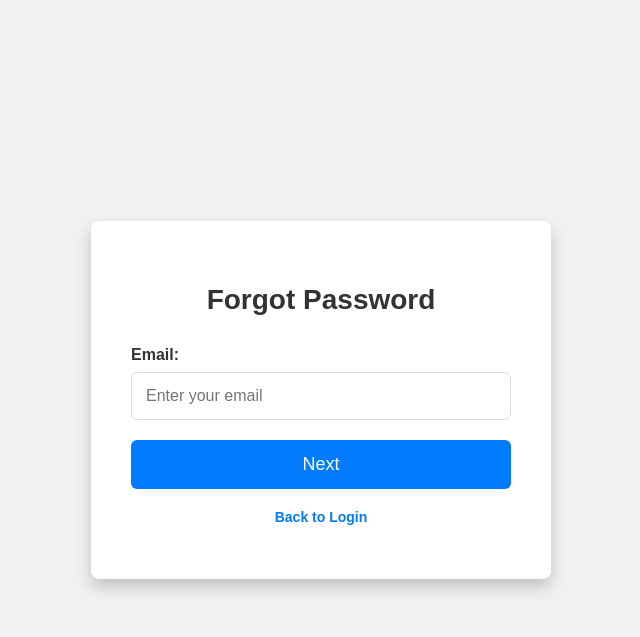
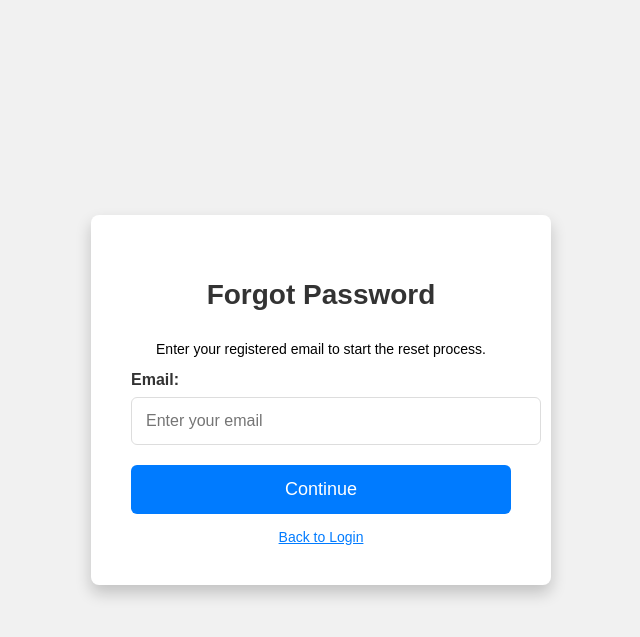
Before and after one commit to jcangeles6/Real-time-Supply-Production-Tracker-, a PHP site: page /forgot_password.php in a window 1280 px wide. Shown: the top 637 px of the page, without its empty margins (319-959 px from the left). Run offline with PHP 8.4, Linux system fonts and the light colour scheme.

Commit message:
86% Security & Authentication

```diff
--- a/admin_dashboard.php
+++ b/admin_dashboard.php
@@ -1,6 +1,5 @@
 <?php
-session_start();
-include 'db.php';
+include 'backend/init.php';
 
 // Redirect if not logged in or not admin
 if (!isset($_SESSION['user_id']) || $_SESSION['is_admin'] != 1) {
--- a/admin_logout.php
+++ b/admin_logout.php
@@ -1,5 +1,6 @@
 <?php
-session_start();
+include 'backend/init.php';
+
 session_unset();
 session_destroy();
 header("Location: login.php");
--- a/admin_reset_user.php
+++ b/admin_reset_user.php
@@ -1,6 +1,5 @@
 <?php
-include 'db.php';
-session_start();
+include 'backend/init.php';
 
 // Restrict access to admin
 if (!isset($_SESSION['username']) || $_SESSION['username'] !== 'admin') {
--- /dev/null
+++ b/backend/init.php
@@ -0,0 +1,25 @@
+<?php
+ini_set('session.cookie_httponly', 1);
+ini_set('session.use_strict_mode', 1);
+// ini_set('session.cookie_secure', 1); // Uncomment if using HTTPS AND FOR DEPLOYING
+
+session_start();
+include 'db.php';
+
+// Pages that do NOT require login
+$no_redirect_pages = ['login.php','register.php','forgot_password.php','reset_password.php'];
+
+if (!isset($_SESSION['user_id']) && !in_array(basename($_SERVER['PHP_SELF']), $no_redirect_pages)) {
+    header("Location: login.php");
+    exit();
+}
+function redirect_if_logged_in() {
+    if (isset($_SESSION['user_id'])) {
+        header("Location: home.php");
+        exit();
+    }
+}
+
+// Prevent caching
+header("Cache-Control: no-store, no-cache, must-revalidate");
+header("Pragma: no-cache");
--- a/forgot_password.php
+++ b/forgot_password.php
@@ -1,14 +1,15 @@
 <?php
-include 'db.php';
-session_start();
-ini_set('display_errors', 1);
-error_reporting(E_ALL);
+include 'backend/init.php'; // includes db.php, session_start(), security settings
+redirect_if_logged_in(); // send logged-in users to home.php
 
-$step = 1; // Step 1: email -> 2: question -> 3: reset password
+$step = 1; // Step 1: email -> 2: question -> 3: reset password -> 4: confirmation
 $message = "";
 
+// Handle form submissions
+if ($_SERVER['REQUEST_METHOD'] === 'POST' && isset($_POST['step'])) {
+    switch ($_POST['step']) {
+        case 1:
             // Step 1: Verify email
-if ($_SERVER['REQUEST_METHOD'] === 'POST' && isset($_POST['step']) && $_POST['step'] == 1) {
             $email = $_POST['email'];
             $stmt = $conn->prepare("SELECT id, security_question, security_answer FROM users WHERE email = ?");
             $stmt->bind_param("s", $email);
@@ -17,41 +18,64 @@ if ($_SERVER['REQUEST_METHOD'] === 'POST' && isset($_POST['step']) && $_POST['st
             $stmt->bind_result($user_id, $security_question, $hashed_answer);
 
             if ($stmt->fetch()) {
-        $_SESSION['user_id'] = $user_id;
+                // Store in temporary session variables for forgot password
+                $_SESSION['fp_user_id'] = $user_id;
                 $_SESSION['security_question'] = $security_question;
                 $_SESSION['security_answer'] = $hashed_answer;
-        $_SESSION['email'] = $email;
+                $_SESSION['fp_email'] = $email;
                 $step = 2;
             } else {
-        $message = "❌ Email not found.";
+                $message = "❌ Email not found. Please verify and try again.";
+            }
+            break;
+
+        case 2:
+            // Step 2: Verify security answer
+            $answer = $_POST['answer'];
+            if (password_verify($answer, $_SESSION['security_answer'])) {
+                $step = 3;
+            } else {
+                $message = "❌ Security answer is incorrect. Please try again.";
+                $step = 2; // Stay on step 2
+            }
+            break;
+
+        case 3:
+            case 3:
+    // Step 3: Reset password
+    $new_password = $_POST['new_password'];
+
+    // Password strength regex
+    $pattern = "/^(?=.*[a-z])(?=.*[A-Z])(?=.*\d)(?=.*[\W_]).{8,}$/";
+
+    if (!preg_match($pattern, $new_password)) {
+        $message = "❌ Password must be at least 8 characters, include uppercase, lowercase, number, and special character.";
+        $step = 3; // stay on Step 3
+    } else {
+        $hashed_password = password_hash($new_password, PASSWORD_DEFAULT);
+
+        if (isset($_SESSION['fp_user_id'])) {
+            $update_stmt = $conn->prepare("UPDATE users SET password = ? WHERE id = ?");
+            $update_stmt->bind_param("si", $hashed_password, $_SESSION['fp_user_id']);
+            $update_stmt->execute();
+
+            $message = "✅ Your password has been successfully reset. You can now log in with your new password.";
+            $step = 4;
+
+            // Clear forgot-password session variables
+            unset($_SESSION['fp_user_id']);
+            unset($_SESSION['security_question']);
+            unset($_SESSION['security_answer']);
+            unset($_SESSION['fp_email']);
+        } else {
+            $message = "❌ Session expired. Please start the process again.";
+            $step = 1;
         }
     }
-
-// Step 2: Verify security answer
-if ($_SERVER['REQUEST_METHOD'] === 'POST' && isset($_POST['step']) && $_POST['step'] == 2) {
-    $answer = $_POST['answer'];
-    if (password_verify($answer, $_SESSION['security_answer'])) {
-        $message = "✅ Answer correct! Now enter a new password.";
-        $step = 3;
-    } else {
-        $message = "❌ Incorrect answer. Please try again.";
-        $step = 2;
+    break;
     }
 }
-
-// Step 3: Reset password
-if ($_SERVER['REQUEST_METHOD'] === 'POST' && isset($_POST['step']) && $_POST['step'] == 3) {
-    $new_password = $_POST['new_password'];
-    $hashed_password = password_hash($new_password, PASSWORD_DEFAULT);
-    $update_stmt = $conn->prepare("UPDATE users SET password = ? WHERE id = ?");
-    $update_stmt->bind_param("si", $hashed_password, $_SESSION['user_id']);
-    $update_stmt->execute();
-    $message = "✅ Password has been reset successfully.";
-    session_unset(); // Clear session data
-    $step = 1; // Go back to email step
-}
 ?>
-
 <!DOCTYPE html>
 <html lang="en">
 <head>
@@ -59,30 +83,22 @@ if ($_SERVER['REQUEST_METHOD'] === 'POST' && isset($_POST['step']) && $_POST['st
     <title>Forgot Password</title>
     <style>
         body {
-            font-family: 'Arial', sans-serif;
+            font-family: Arial, sans-serif;
             background-color: #f1f1f1;
             display: flex;
             justify-content: center;
             align-items: center;
             height: 100vh;
             margin: 0;
-            padding: 0;
         }
-
         .forgot-password-container {
             background-color: #fff;
             border-radius: 8px;
-            box-shadow: 0 8px 16px rgba(0, 0, 0, 0.2);
+            box-shadow: 0 8px 16px rgba(0,0,0,0.2);
             padding: 40px;
             width: 100%;
             max-width: 380px;
-            transition: transform 0.3s ease-in-out;
         }
-
-        .forgot-password-container:hover {
-            transform: scale(1.05);
-        }
-
         h2 {
             text-align: center;
             color: #333;
@@ -90,14 +106,12 @@ if ($_SERVER['REQUEST_METHOD'] === 'POST' && isset($_POST['step']) && $_POST['st
             font-size: 28px;
             font-weight: bold;
         }
-
         label {
             display: block;
             font-weight: bold;
             margin-bottom: 8px;
             color: #333;
         }
-
         input[type="text"],
         input[type="email"],
         input[type="password"] {
@@ -107,9 +121,7 @@ if ($_SERVER['REQUEST_METHOD'] === 'POST' && isset($_POST['step']) && $_POST['st
             border: 1px solid #ddd;
             border-radius: 6px;
             font-size: 16px;
-            box-sizing: border-box;
         }
-
         button {
             width: 100%;
             padding: 14px;
@@ -119,59 +131,50 @@ if ($_SERVER['REQUEST_METHOD'] === 'POST' && isset($_POST['step']) && $_POST['st
             border-radius: 6px;
             font-size: 18px;
             cursor: pointer;
-            transition: background-color 0.3s ease;
         }
-
         button:hover {
             background-color: #0056b3;
         }
-
         .message {
             text-align: center;
             font-size: 16px;
             margin-bottom: 15px;
         }
-
         .message.success {
             color: #28a745;
         }
-
         .message.error {
             color: #dc3545;
         }
-
+        .back-login {
+            display: block;
+            text-align: center;
+            margin-top: 15px;
+            font-size: 14px;
+            color: #007BFF;
+            text-decoration: underline;
+        }
+        .back-login:hover {
+            color: #0056b3;
+        }
         p {
             text-align: center;
             margin-top: 20px;
             font-size: 14px;
         }
-
-        a {
-            color: #007BFF;
-            text-decoration: none;
-            font-weight: bold;
-        }
-
-        a:hover {
-            text-decoration: underline;
-        }
-
         @media (max-width: 500px) {
             .forgot-password-container {
                 padding: 25px;
                 width: 90%;
             }
-
             h2 {
                 font-size: 24px;
             }
-
             input[type="text"],
-            input[type="password"],
-            input[type="email"] {
+            input[type="email"],
+            input[type="password"] {
                 font-size: 14px;
             }
-
             button {
                 font-size: 16px;
             }
@@ -179,51 +182,49 @@ if ($_SERVER['REQUEST_METHOD'] === 'POST' && isset($_POST['step']) && $_POST['st
     </style>
 </head>
 <body>
-
 <div class="forgot-password-container">
     <h2>Forgot Password</h2>
 
-        <!-- Display messages (success or error) -->
     <?php if ($message): ?>
-            <div class="message <?php echo strpos($message, '✅') !== false ? 'success' : 'error'; ?>">
+        <div class="message <?php echo strpos($message,'✅') !== false ? 'success' : 'error'; ?>">
             <?php echo $message; ?>
         </div>
     <?php endif; ?>
 
-        <!-- Step 1: Email form -->
-        <?php if ($step === 1) { ?>
+    <?php if ($step === 1): ?>
+        <p>Enter your registered email to start the reset process.</p>
         <form method="POST">
-                <label for="email">Email:</label>
+            <label>Email:</label>
             <input type="email" name="email" required placeholder="Enter your email">
             <input type="hidden" name="step" value="1">
-                <button type="submit">Next</button>
+            <button type="submit">Continue</button>
         </form>
-        <?php } ?>
+        <a href="login.php?from_forgot=1" class="back-login">Back to Login</a>
 
-        <!-- Step 2: Security answer form -->
-        <?php if ($step === 2) { ?>
+    <?php elseif ($step === 2): ?>
+        <p>Answer your security question to verify your identity.</p>
         <p><strong>Security Question:</strong> <?php echo htmlspecialchars($_SESSION['security_question']); ?></p>
         <form method="POST">
-                <label for="answer">Answer:</label>
+            <label>Answer:</label>
             <input type="text" name="answer" required placeholder="Enter your answer">
             <input type="hidden" name="step" value="2">
-                <button type="submit">Verify</button>
+            <button type="submit">Submit</button>
         </form>
-        <?php } ?>
+        <a href="login.php?from_forgot=1" class="back-login">Back to Login</a>
 
-        <!-- Step 3: Reset password form -->
-        <?php if ($step === 3) { ?>
+    <?php elseif ($step === 3): ?>
+        <p>Enter your new password below.</p>
         <form method="POST">
-                <label for="new_password">New Password:</label>
-                <input type="password" name="new_password" required placeholder="Enter your new password">
+            <label>New Password:</label>
+            <input type="password" name="new_password" required placeholder="Enter new password">
             <input type="hidden" name="step" value="3">
-                <button type="submit">Reset Password</button>
+            <button type="submit">Confirm New Password</button>
         </form>
-        <?php } ?>
+        <a href="login.php?from_forgot=1" class="back-login">Back to Login</a>
 
-        <!-- Link back to login page -->
-        <p><a href="login.php">Back to Login</a></p>
+    <?php elseif ($step === 4): ?>
+        <a href="login.php?from_forgot=1" class="back-login">Back to Login</a>
+    <?php endif; ?>
 </div>
-
 </body>
 </html>
--- a/inventory.php
+++ b/inventory.php
@@ -1,5 +1,5 @@
 <?php
-include 'db.php';
+include 'backend/init.php';
 
 // Fetch inventory
 $result = $conn->query("SELECT id, item_name, quantity, unit, status, updated_at FROM inventory ORDER BY item_name ASC");
--- a/logout.php
+++ b/logout.php
@@ -2,6 +2,9 @@
 session_start();
 session_unset();
 session_destroy();
+if (ini_get("session.use_cookies")) {
+    setcookie(session_name(), '', time() - 42000, '/');
+}
 header("Location: login.php");
 exit();
 ?>
--- a/production.php
+++ b/production.php
@@ -1,5 +1,5 @@
 <?php
-include 'db.php'; // connection file
+include 'backend/init.php';
 
 // Daily Batches
 $daily_batches = $conn->query("SELECT COUNT(*) as count FROM batches WHERE DATE(scheduled_at) = CURDATE()")->fetch_assoc()['count'];
--- a/reset_password.php
+++ b/reset_password.php
@@ -11,8 +11,13 @@ if ($_SERVER['REQUEST_METHOD'] === 'POST') {
   $newpass = $_POST['newpass'];
 $confirmpass = $_POST['confirmpass'];
 
+// Password strength regex
+$pattern = "/^(?=.*[a-z])(?=.*[A-Z])(?=.*\d)(?=.*[\W_]).{8,}$/";
+
 if ($newpass !== $confirmpass) {
     echo "<p style='color:red;'>❌ Passwords do not match.</p>";
+} elseif (!preg_match($pattern, $newpass)) {
+    echo "<p style='color:red;'>❌ Password must be at least 8 characters, include uppercase, lowercase, number, and special character.</p>";
 } else {
     $hashed = password_hash($newpass, PASSWORD_DEFAULT);
     $user_id = $_SESSION['reset_user_id'];
@@ -21,7 +26,6 @@ if ($_SERVER['REQUEST_METHOD'] === 'POST') {
     $stmt->bind_param("si", $hashed, $user_id);
     $stmt->execute();
 
-        // Clean up session
     unset($_SESSION['reset_user_id']);
     echo "<p style='color:green;'>✅ Password updated successfully!</p>";
     echo "<a href='login.php'>Login Now</a>";
```
Also changed, not shown: home.php (+1 -8 lines), login.php (+67 -17 lines). Lines whose indentation alone changed are shown as unchanged.
